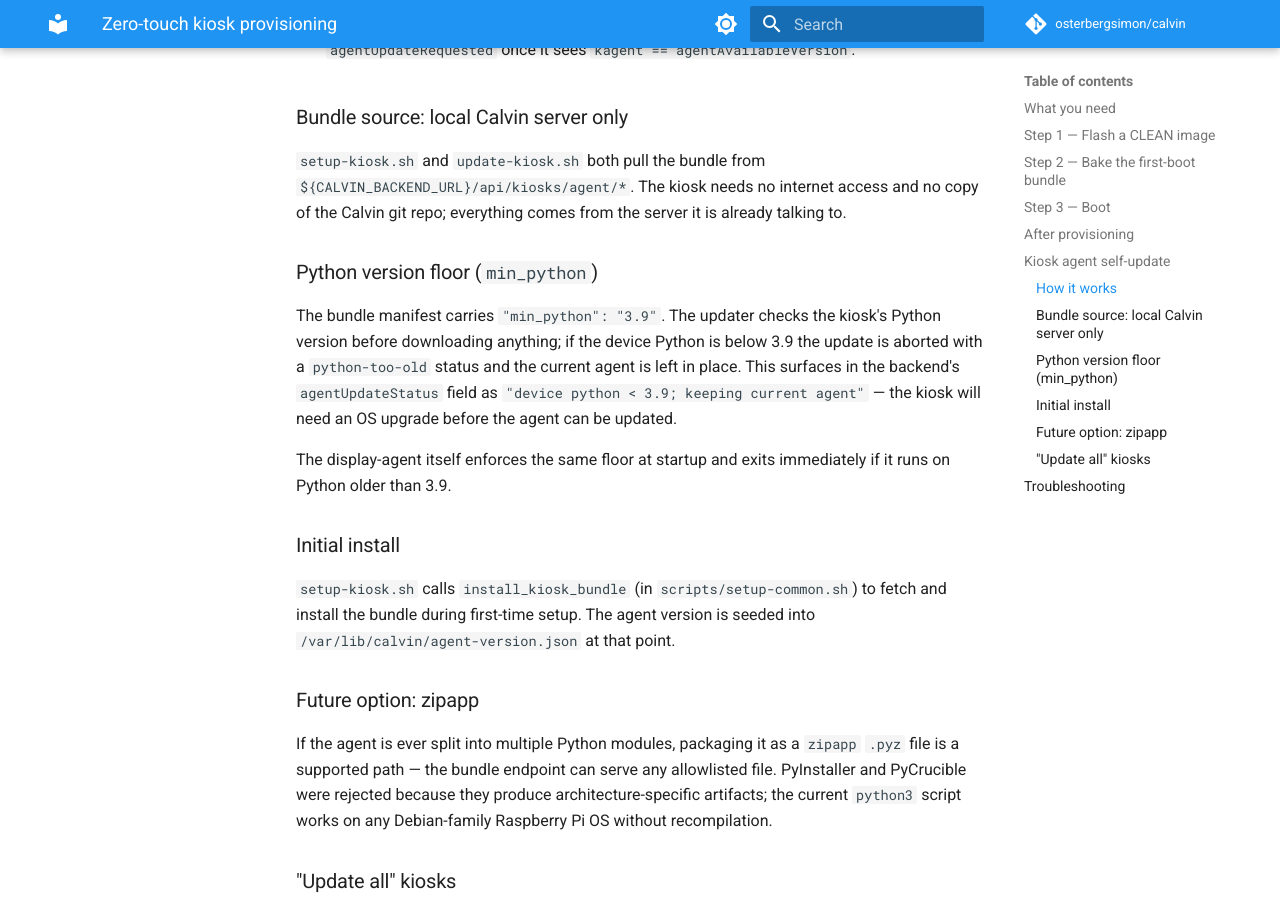
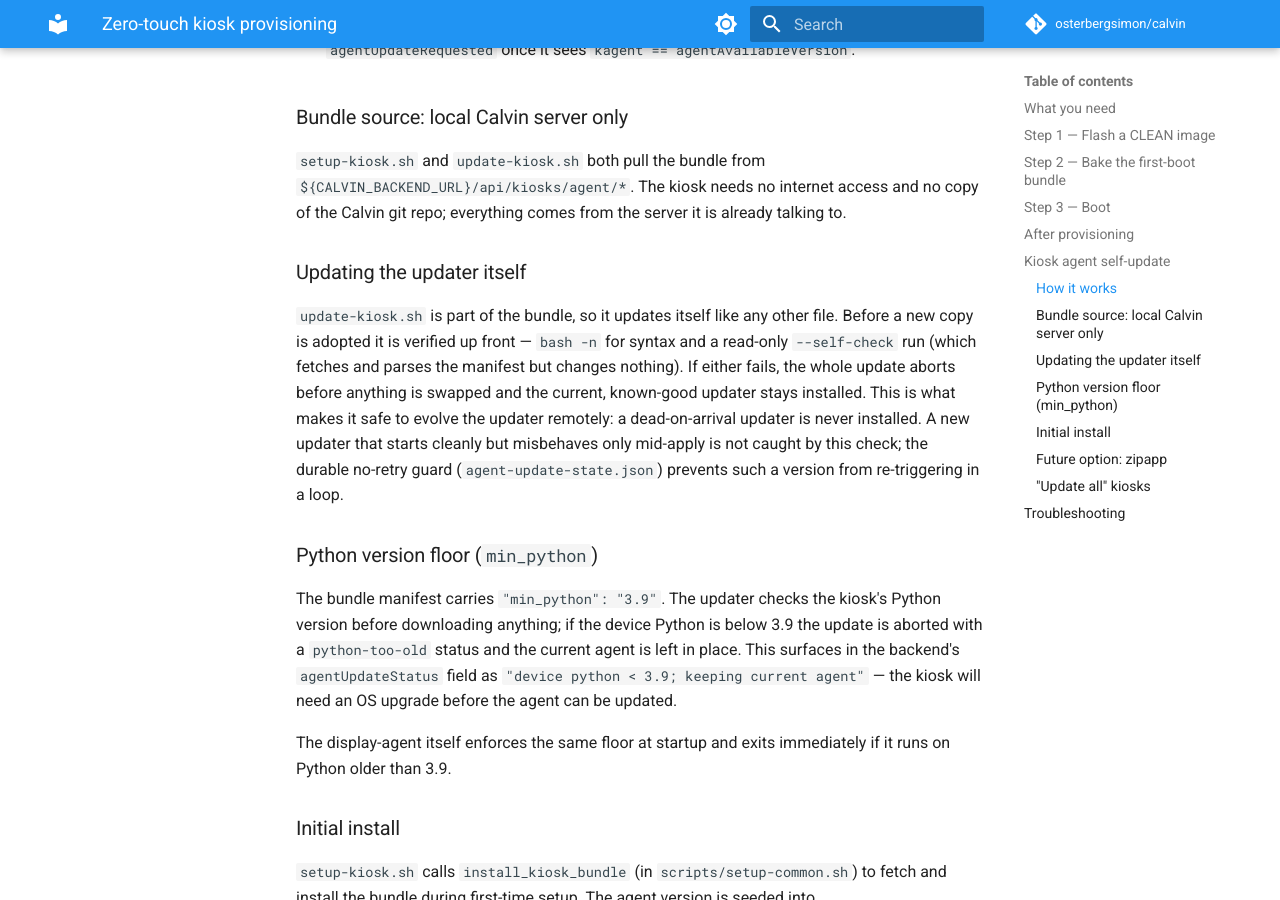
Before and after one commit to osterbergsimon/calvin, an MkDocs documentation site: the page built from docs/setup/KIOSK_PROVISIONING.md, in a window 1280 px wide and 900 px high, scrolled down 2812 px. Built offline with MkDocs 1.6.1 and Material for MkDocs 9.7.7, drawn with Linux system fonts in a browser that asks for light colours; comment, search, counter and statistics services are not loaded.

Commit message:
feat(kiosk): verify a new updater (bash -n + self-check) before adopting it

```diff
--- a/docs/setup/KIOSK_PROVISIONING.md
+++ b/docs/setup/KIOSK_PROVISIONING.md
@@ -122,6 +122,17 @@
 and no copy of the Calvin git repo; everything comes from the server it is
 already talking to.
 
+### Updating the updater itself
+
+`update-kiosk.sh` is part of the bundle, so it updates itself like any other file. Before a
+new copy is adopted it is verified up front — `bash -n` for syntax and a read-only
+`--self-check` run (which fetches and parses the manifest but changes nothing). If either
+fails, the whole update aborts before anything is swapped and the current, known-good updater
+stays installed. This is what makes it safe to evolve the updater remotely: a dead-on-arrival
+updater is never installed. A new updater that starts cleanly but misbehaves only mid-apply is
+not caught by this check; the durable no-retry guard (`agent-update-state.json`) prevents such
+a version from re-triggering in a loop.
+
 ### Python version floor (`min_python`)
 
 The bundle manifest carries `"min_python": "3.9"`. The updater checks the
```
Also changed, not shown: 2 other files.
